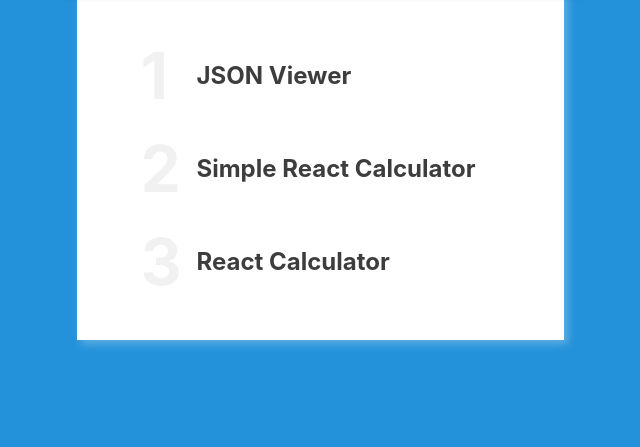
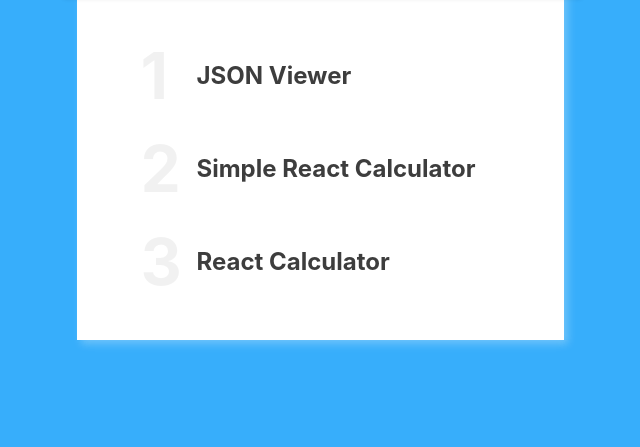
Before and after one commit to sainadh-d/sainadh.github.io, a plain HTML site: page index.html in a window 1280 px wide. Shown: the part 353-800 px from the top of the page, without its empty margins (320-960 px from the left). Drawn offline with Linux system fonts and the light colour scheme.

Commit message:
lighten background

```diff
--- a/css/styles.css
+++ b/css/styles.css
@@ -6,7 +6,7 @@ html {
 }
 html body {
   margin: 0;
-  background: #2492da;
+  background: #37aefb;
   /* background: linear-gradient(to right, #2980b9, #2c3e50); */
   font-family: 'Inter', sans-serif;
 }
```
